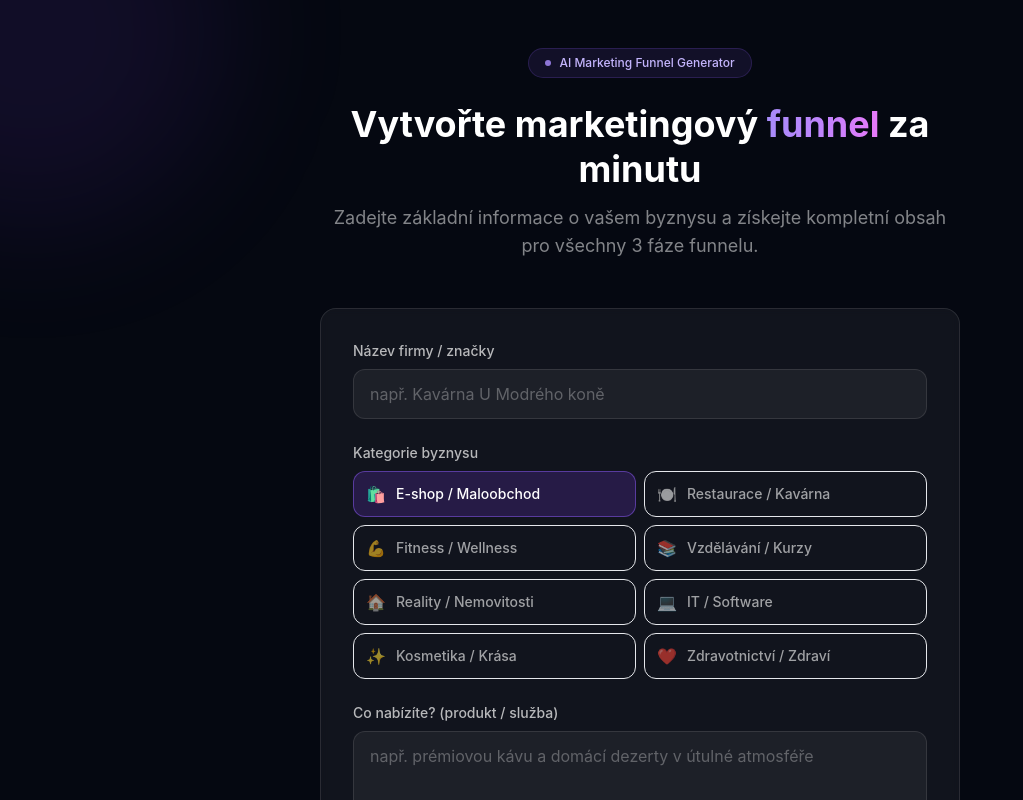
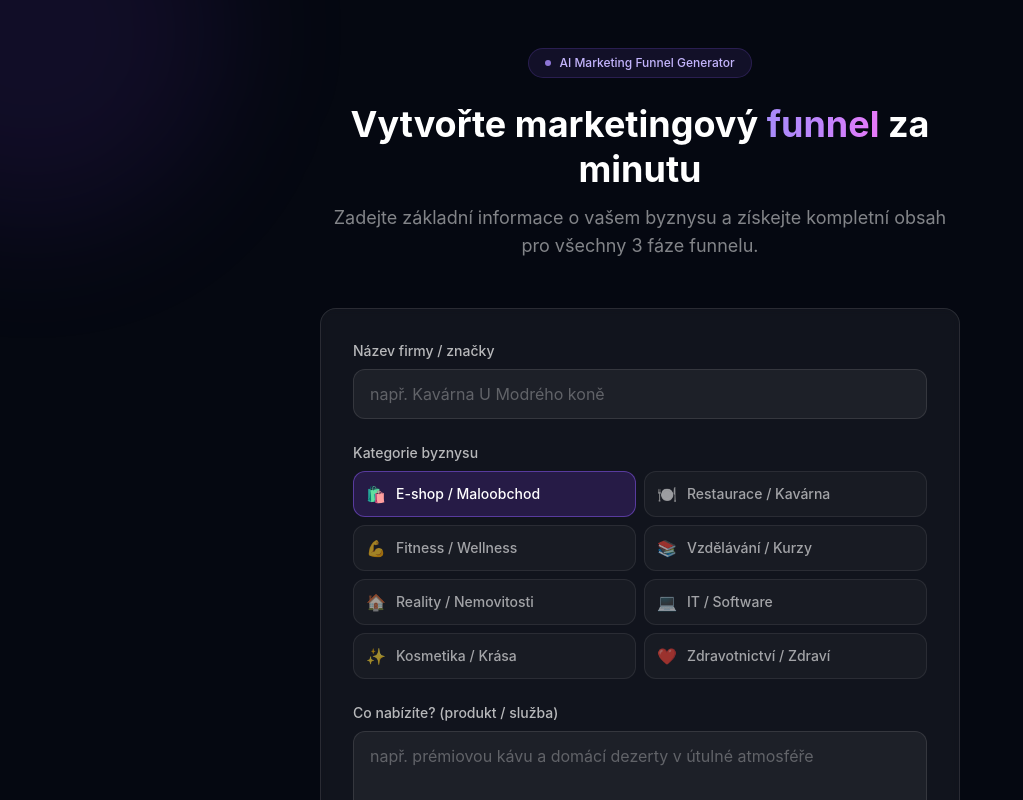
Before and after one commit to kristynapacakova/AI-tool, a Next.js app: page / in a window 1280 px wide. Shown: the top 800 px of the page, without its empty margins (0-1023 px from the left). Built offline with nearby package versions, Linux system fonts and the light colour scheme.

Commit message:
fix: rename FormData interface, remove npm cache lock requirement

```diff
--- a/app/page.tsx
+++ b/app/page.tsx
@@ -16,7 +16,7 @@ type Category =
 
 type AppState = 'form' | 'loading' | 'results';
 
-interface FormData {
+interface FunnelFormData {
   businessName: string;
   category: Category;
   description: string;
@@ -41,7 +41,7 @@ interface FunnelContent {
   };
 }
 
-// ─── Category config ──────────────────────────────────────────────────────────
+// ─── Category config ─────────────────────────────────────────────────────────
 
 const CATEGORIES: { value: Category; label: string; icon: string }[] = [
   { value: 'eshop', label: 'E-shop / Maloobchod', icon: '🛍️' },
@@ -54,9 +54,9 @@ const CATEGORIES: { value: Category; label: string; icon: string }[] = [
   { value: 'zdravotnictvi', label: 'Zdravotnictví / Zdraví', icon: '❤️' },
 ];
 
-// ─── Content generator ────────────────────────────────────────────────────────
+// ─── Content generator ───────────────────────────────────────────────────────
 
-function generateContent(data: FormData): FunnelContent {
+function generateContent(data: FunnelFormData): FunnelContent {
   const templates: Record<Category, FunnelContent> = {
     eshop: {
       awareness: {
@@ -153,7 +153,7 @@ function generateContent(data: FormData): FunnelContent {
         headline: `${data.businessName} – investujte do sebe, výsledky přijdou`,
         socialPost: `📚 Chcete se naučit ${data.description}? ${data.businessName} nabízí kurzy pro ${data.targetAudience}. Přes 1 000 spokojených absolventů! Zapište se ještě dnes. #vzdělávání #kurzy`,
         adCopy: [
-          `${data.businessName}: Vzdělávání, které otvírá dveře`,
+          `${data.businessName}: Vzdělávání, které otevírá dveře`,
           `Online i prezenčně | Certifikát | Praktické dovednosti`,
           `97 % absolventů doporučuje dál – zjistěte proč`,
         ],
@@ -220,7 +220,7 @@ function generateContent(data: FormData): FunnelContent {
       },
       interest: {
         emailSubject: `Jak ${data.businessName} pomohl firmám jako je ta vaše`,
-        emailBody: `Dobrý den,\n\nDěkujeme za zájem o ${data.description}. V ${data.businessName} jsme pomohli stovkám firem zefektivnit jejich procesy.\n\nNaše řešení nabízí:\n• Snadnou integraci se stávajícími systémy\n• Škálovatelnost podle vašich potřeb\n• Dedikovaný tým podpory\n\nDomluváme si bezplatné demo?\n\nTým ${data.businessName}`,
+        emailBody: `Dobrý den,\n\nDěkujeme za zájem o ${data.description}. V ${data.businessName} jsme pomohli stovkám firem zefektivnit jejich procesy.\n\nNaše řešení nabízí:\n• Snadnou integraci se stávajícími systémy\n• Škálovatelnost podle vašich potřeb\n• Dedikovaný tým podpory\n\nDomluvíme si bezplatné demo?\n\nTým ${data.businessName}`,
         blogTopics: [
           `Jak ${data.description} ušetří vaší firmě 10 hodin týdně`,
           `Případová studie: Firma zvýšila obrat o 40 % díky ${data.businessName}`,
@@ -341,7 +341,7 @@ function CopyButton({ text }: { text: string }) {
       {copied ? (
         <><span>✓</span> Zkopírováno</>
       ) : (
-        <><span>⎘</span> Kopírovat</>
+        <><span>⌘</span> Kopírovat</>
       )}
     </button>
   );
@@ -394,7 +394,7 @@ function AwarenessCard({ data }: { data: FunnelContent['awareness'] }) {
       </div>
       <div className="h-px bg-white/5" />
       <TextBlock label="Hlavní nadpis" value={data.headline} />
-      <TextBlock label="Příspěvek na sociální sítě" value={data.socialPost} />
+      <TextBlock label="Příspěvek na sociální síti" value={data.socialPost} />
       <ListBlock label="Reklamní texty (3 varianty)" items={data.adCopy} />
     </div>
   );
@@ -458,7 +458,7 @@ function ConversionCard({ data }: { data: FunnelContent['conversion'] }) {
 export default function Home() {
   const [appState, setAppState] = useState<AppState>('form');
   const [loadingStep, setLoadingStep] = useState(0);
-  const [formData, setFormData] = useState<FormData>({
+  const [formData, setFormData] = useState<FunnelFormData>({
     businessName: '',
     category: 'eshop',
     description: '',
@@ -548,7 +548,7 @@ export default function Home() {
                     className={`flex items-center gap-2.5 px-3 py-2.5 rounded-xl border text-sm font-medium transition-all duration-150 text-left ${
                       formData.category === cat.value
                         ? 'bg-violet-600/20 border-violet-500/50 text-white'
-                        : 'bg-white/3 border-white/8 text-white/60 hover:bg-white/6 hover:border-white/15'
+                        : 'bg-white/[0.03] border-white/[0.08] text-white/60 hover:bg-white/[0.06] hover:border-white/[0.15]'
                     }`}
                   >
                     <span className="text-base">{cat.icon}</span>
```
